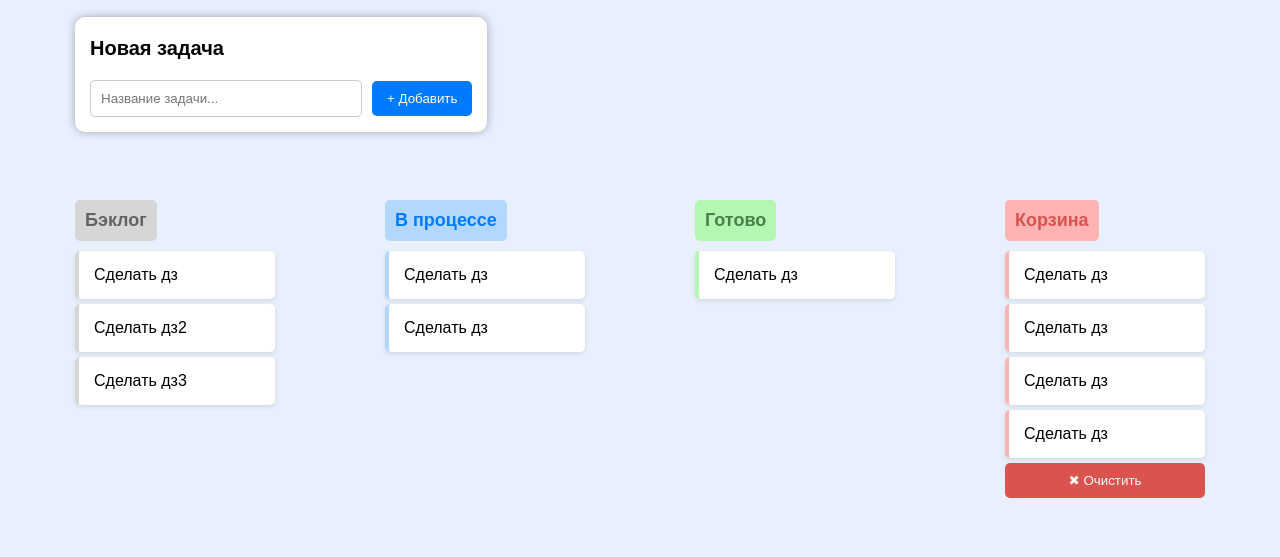
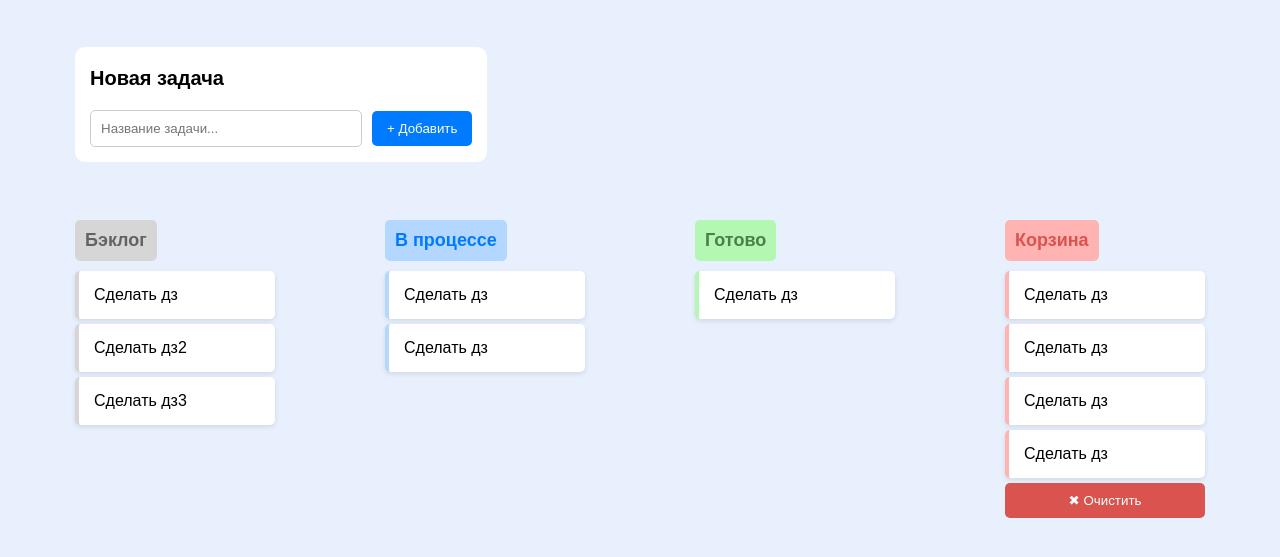
Before and after one commit to bahertylop/web-tech, a plain HTML site: page lab-1/task-tracker.html in a window 1280 px wide. Shown: the part 61-618 px from the top of the page. Drawn offline with Linux system fonts and the light colour scheme.

Commit message:
редактирование стилей

```diff
--- a/lab-1/styles.css
+++ b/lab-1/styles.css
@@ -14,12 +14,12 @@ body {
 }
 .task-input-container {
     background: white;
-    box-shadow: 0 0 10px rgba(0, 0, 0, 0.3);
     border-radius: 10px;
     width: max-content;
     display: flex;
     flex-direction: column;
     margin: 20px;
+    margin-top: 50px;
     margin-left: 75px;
 }
 .task-input-container h3 {
@@ -55,7 +55,7 @@ body {
 .column {
     width: 22%;
     min-height: 300px;
-    padding-top: 10px;
+    /* padding-top: 10px; */
     padding-left: 55px;
     padding-right: 55px;
     border-radius: 10px;
```
